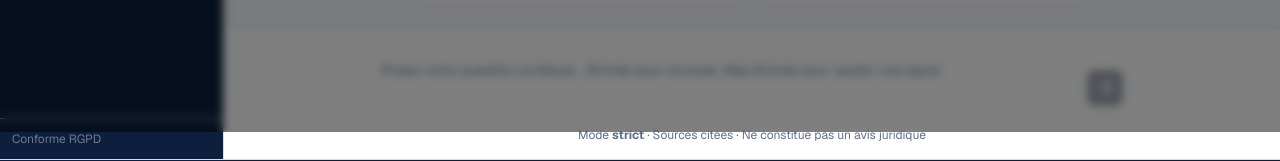
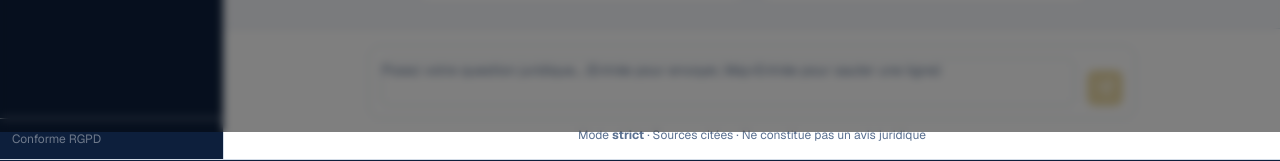
Before and after one commit to Jerem69AV/lexmind, a Next.js app: page /assistant in a window 1280 px wide. Shown: the part 668-829 px from the top of the page. Built offline with nearby package versions, Linux system fonts and the light colour scheme.

Commit message:
fix: assistant — bouton envoi couleur dorée (primary)
Co-Authored-By: Claude Sonnet 4.6 <noreply@anthropic.com>

```diff
--- a/app/assistant/page.tsx
+++ b/app/assistant/page.tsx
@@ -527,7 +527,7 @@ export default function AssistantPage() {
                 onClick={handleSend}
                 disabled={!inputValue.trim() || loading}
                 className="flex-shrink-0 flex items-center justify-center w-9 h-9 rounded-lg transition-all hover:brightness-110 disabled:opacity-40 disabled:cursor-not-allowed"
-                style={{ backgroundColor: "var(--sidebar)" }}
+                style={{ backgroundColor: "var(--primary)" }}
               >
                 {loading
                   ? <Loader2 size={16} className="animate-spin text-white" />
```
